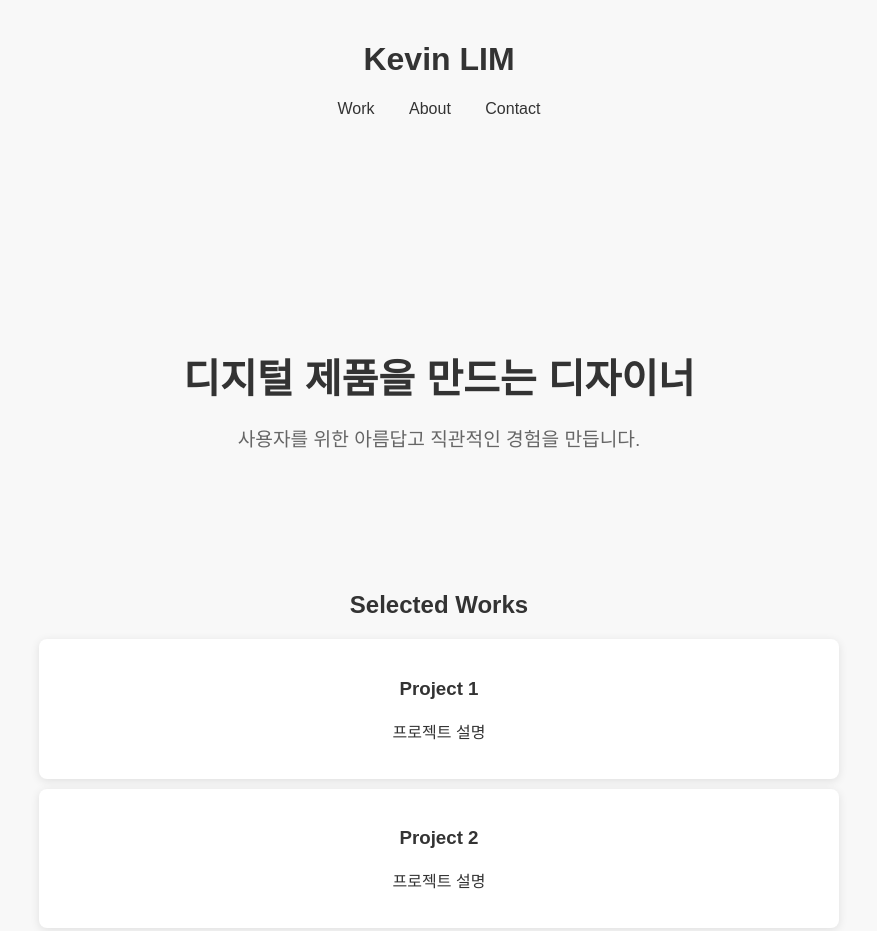
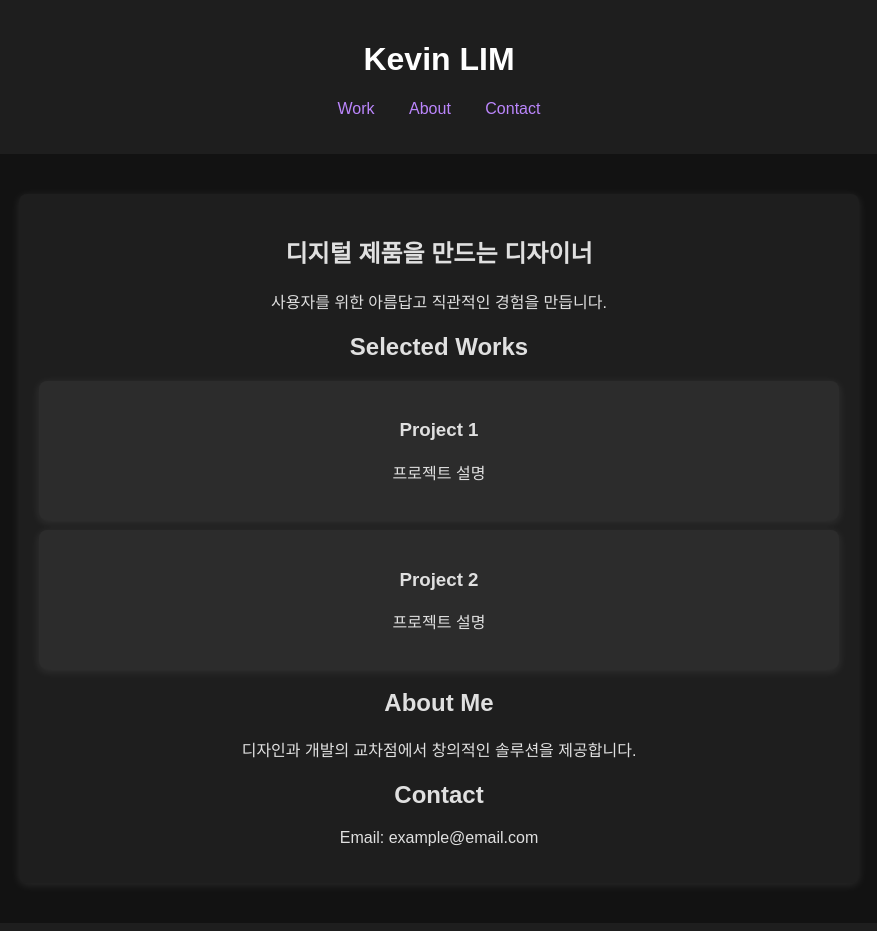
Before and after one commit to binfdesign/portfolio, a plain HTML site: page index.html in a window 1280 px wide. Shown: the top 931 px of the page, without its empty margins (201-1078 px from the left). Drawn offline with Linux system fonts and the light colour scheme; a web font is replaced by a local one.

Commit message:
Update styles.css

```diff
--- a/styles.css
+++ b/styles.css
@@ -3,13 +3,15 @@ body {
     font-family: 'Pretendard', sans-serif;
     margin: 0;
     padding: 0;
-    background-color: #f8f8f8;
-    color: #333;
+    background-color: #121212; /* 다크 배경 */
+    color: #e0e0e0; /* 밝은 텍스트 */
     text-align: center;
 }
 
 header {
     padding: 20px;
+    background-color: #1e1e1e; /* 헤더 배경 */
+    color: #ffffff;
 }
 
 nav ul {
@@ -24,38 +26,32 @@ nav ul li {
 
 a {
     text-decoration: none;
-    color: #333;
+    color: #bb86fc; /* 밝은 보라색 링크 */
+}
+
+a:hover {
+    color: #ffffff;
 }
 
 main {
     max-width: 800px;
     margin: 40px auto;
     padding: 20px;
+    background: #1e1e1e; /* 메인 콘텐츠 영역 배경 */
+    border-radius: 8px;
+    box-shadow: 0 2px 10px rgba(255, 255, 255, 0.1);
 }
 
 .project {
-    background: #fff;
+    background: #2c2c2c; /* 프로젝트 카드 배경 */
     padding: 20px;
     margin: 10px 0;
     border-radius: 8px;
-    box-shadow: 0 2px 10px rgba(0, 0, 0, 0.1);
+    box-shadow: 0 2px 10px rgba(255, 255, 255, 0.1);
 }
 
 footer {
     padding: 20px;
-    background: #eee;
+    background: #1e1e1e;
+    color: #bbb;
 }
-.hero {
-    padding: 100px 20px;
-    text-align: center;
-}
-
-.hero h2 {
-    font-size: 2.5rem;
-    margin-bottom: 10px;
-}
-
-.hero p {
-    font-size: 1.2rem;
-    color: #666;
-}
```
